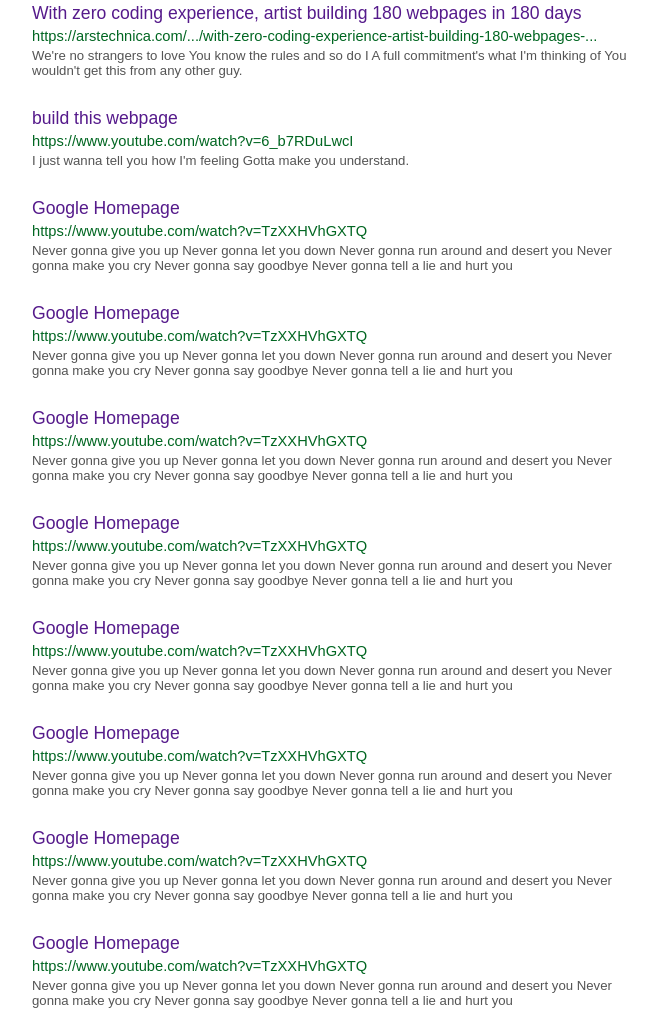
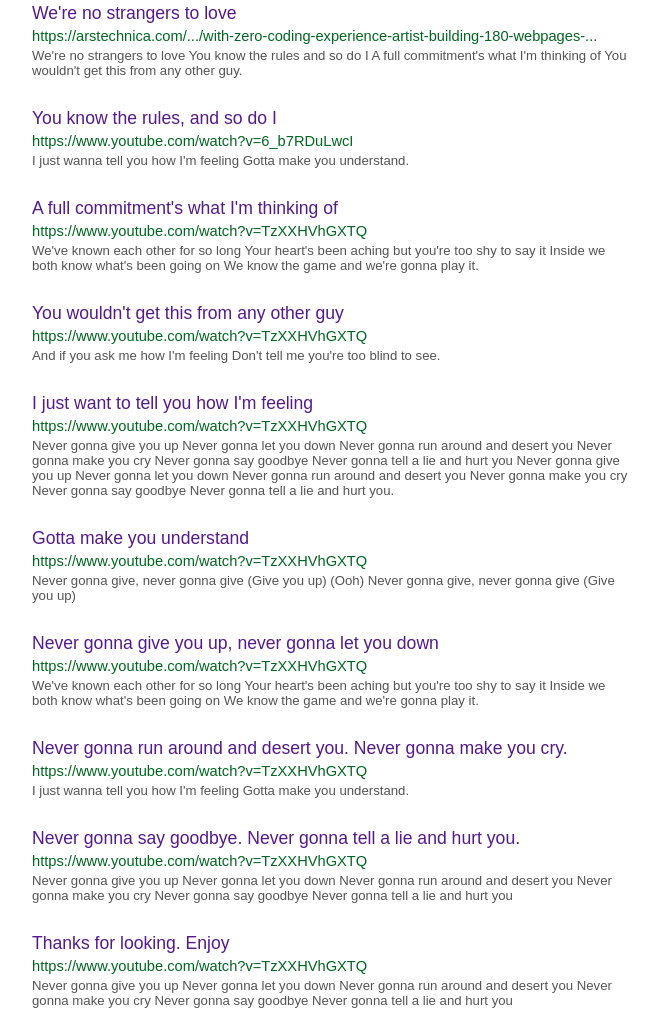
Before and after one commit to leavism/google-resultpage, a plain HTML site: page index.html in a window 1280 px wide. Shown: the part 169-1180 px from the top of the page, without its empty margins (123-782 px from the left). Drawn offline with Linux system fonts and the light colour scheme.

Commit message:
Change titles and descriptions

```diff
--- a/index.html
+++ b/index.html
@@ -27,7 +27,7 @@
     <div class="results">
         <article class="ritem">
             <a href="" class="clickable">
-                <h3 class="title">With zero coding experience, artist building 180 webpages in 180 days</h3>
+                <h3 class="title">We're no strangers to love</h3>
                 <div class="link">https://arstechnica.com/.../with-zero-coding-experience-artist-building-180-webpages-...</div>
             </a>
             <p>We're no strangers to love
@@ -37,7 +37,7 @@
         </article>
         <article class="ritem">
             <a href="" class="clickable">
-                <h3 class="title">build this webpage</h3>
+                <h3 class="title">You know the rules, and so do I</h3>
                 <div class="link">https://www.youtube.com/watch?v=6_b7RDuLwcI</div>
             </a>
             <p>I just wanna tell you how I'm feeling
@@ -45,7 +45,71 @@
         </article>
         <article class="ritem">
             <a href="" class="clickable">
-                <h3 class="title">Google Homepage</h3>
+                <h3 class="title">A full commitment's what I'm thinking of</h3>
+                <div class="link">https://www.youtube.com/watch?v=TzXXHVhGXTQ</div>
+            </a>
+            <p>We've known each other for so long
+                Your heart's been aching but you're too shy to say it
+                Inside we both know what's been going on
+                We know the game and we're gonna play it.</p>
+        </article>
+        <article class="ritem">
+            <a href="" class="clickable">
+                <h3 class="title">You wouldn't get this from any other guy</h3>
+                <div class="link">https://www.youtube.com/watch?v=TzXXHVhGXTQ</div>
+            </a>
+            <p>And if you ask me how I'm feeling
+                Don't tell me you're too blind to see.</p>
+        </article>
+        <article class="ritem">
+            <a href="" class="clickable">
+                <h3 class="title">I just want to tell you how I'm feeling</h3>
+                <div class="link">https://www.youtube.com/watch?v=TzXXHVhGXTQ</div>
+            </a>
+            <p>Never gonna give you up
+                Never gonna let you down
+                Never gonna run around and desert you
+                Never gonna make you cry
+                Never gonna say goodbye
+                Never gonna tell a lie and hurt you
+                Never gonna give you up
+                Never gonna let you down
+                Never gonna run around and desert you
+                Never gonna make you cry
+                Never gonna say goodbye
+                Never gonna tell a lie and hurt you.</p>
+        </article>
+        <article class="ritem">
+            <a href="" class="clickable">
+                <h3 class="title">Gotta make you understand</h3>
+                <div class="link">https://www.youtube.com/watch?v=TzXXHVhGXTQ</div>
+            </a>
+            <p>Never gonna give, never gonna give
+                (Give you up)
+                (Ooh) Never gonna give, never gonna give
+                (Give you up)</p>
+        </article>
+        <article class="ritem">
+            <a href="" class="clickable">
+                <h3 class="title">Never gonna give you up, never gonna let you down</h3>
+                <div class="link">https://www.youtube.com/watch?v=TzXXHVhGXTQ</div>
+            </a>
+            <p>We've known each other for so long
+                Your heart's been aching but you're too shy to say it
+                Inside we both know what's been going on
+                We know the game and we're gonna play it.</p>
+        </article>
+        <article class="ritem">
+            <a href="" class="clickable">
+                <h3 class="title">Never gonna run around and desert you. Never gonna make you cry.</h3>
+                <div class="link">https://www.youtube.com/watch?v=TzXXHVhGXTQ</div>
+            </a>
+            <p>I just wanna tell you how I'm feeling
+                Gotta make you understand.</p>
+        </article>
+        <article class="ritem">
+            <a href="" class="clickable">
+                <h3 class="title">Never gonna say goodbye. Never gonna tell a lie and hurt you.</h3>
                 <div class="link">https://www.youtube.com/watch?v=TzXXHVhGXTQ</div>
             </a>
             <p>Never gonna give you up
@@ -57,79 +121,7 @@
         </article>
         <article class="ritem">
             <a href="" class="clickable">
-                <h3 class="title">Google Homepage</h3>
-                <div class="link">https://www.youtube.com/watch?v=TzXXHVhGXTQ</div>
-            </a>
-            <p>Never gonna give you up
-                Never gonna let you down
-                Never gonna run around and desert you
-                Never gonna make you cry
-                Never gonna say goodbye
-                Never gonna tell a lie and hurt you</p>
-        </article>
-        <article class="ritem">
-            <a href="" class="clickable">
-                <h3 class="title">Google Homepage</h3>
-                <div class="link">https://www.youtube.com/watch?v=TzXXHVhGXTQ</div>
-            </a>
-            <p>Never gonna give you up
-                Never gonna let you down
-                Never gonna run around and desert you
-                Never gonna make you cry
-                Never gonna say goodbye
-                Never gonna tell a lie and hurt you</p>
-        </article>
-        <article class="ritem">
-            <a href="" class="clickable">
-                <h3 class="title">Google Homepage</h3>
-                <div class="link">https://www.youtube.com/watch?v=TzXXHVhGXTQ</div>
-            </a>
-            <p>Never gonna give you up
-                Never gonna let you down
-                Never gonna run around and desert you
-                Never gonna make you cry
-                Never gonna say goodbye
-                Never gonna tell a lie and hurt you</p>
-        </article>
-        <article class="ritem">
-            <a href="" class="clickable">
-                <h3 class="title">Google Homepage</h3>
-                <div class="link">https://www.youtube.com/watch?v=TzXXHVhGXTQ</div>
-            </a>
-            <p>Never gonna give you up
-                Never gonna let you down
-                Never gonna run around and desert you
-                Never gonna make you cry
-                Never gonna say goodbye
-                Never gonna tell a lie and hurt you</p>
-        </article>
-        <article class="ritem">
-            <a href="" class="clickable">
-                <h3 class="title">Google Homepage</h3>
-                <div class="link">https://www.youtube.com/watch?v=TzXXHVhGXTQ</div>
-            </a>
-            <p>Never gonna give you up
-                Never gonna let you down
-                Never gonna run around and desert you
-                Never gonna make you cry
-                Never gonna say goodbye
-                Never gonna tell a lie and hurt you</p>
-        </article>
-        <article class="ritem">
-            <a href="" class="clickable">
-                <h3 class="title">Google Homepage</h3>
-                <div class="link">https://www.youtube.com/watch?v=TzXXHVhGXTQ</div>
-            </a>
-            <p>Never gonna give you up
-                Never gonna let you down
-                Never gonna run around and desert you
-                Never gonna make you cry
-                Never gonna say goodbye
-                Never gonna tell a lie and hurt you</p>
-        </article>
-        <article class="ritem">
-            <a href="" class="clickable">
-                <h3 class="title">Google Homepage</h3>
+                <h3 class="title">Thanks for looking. Enjoy</h3>
                 <div class="link">https://www.youtube.com/watch?v=TzXXHVhGXTQ</div>
             </a>
             <p>Never gonna give you up
```
